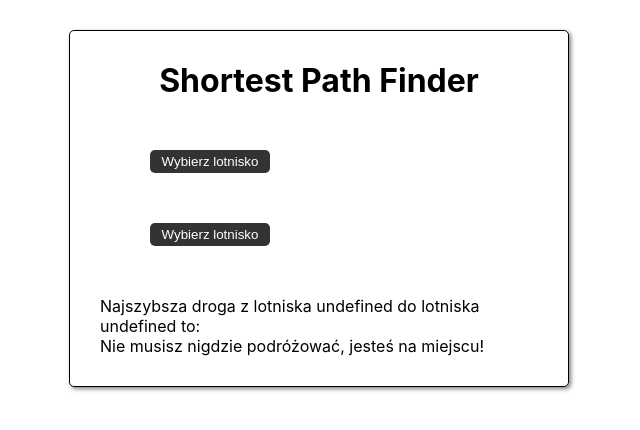
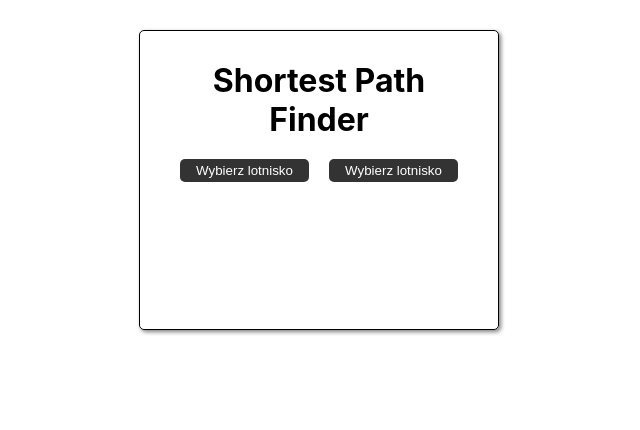
Before and after one commit to coolpandadev/shortest-path-finder-airport, a React (Create React App) app: page / in a window 1280 px wide. Shown: the top 430 px of the page, without its empty margins (321-961 px from the left). Built offline with nearby package versions, Linux system fonts and the light colour scheme.

Commit message:
made some few smaller changes in app display

```diff
--- a/src/App.js
+++ b/src/App.js
@@ -17,15 +17,19 @@ function App() {
 		setPath(bfs(startLoc, endLoc))
 	}, [startLoc, endLoc])
 
+	const paragraphDisplay = startLoc !== undefined && endLoc !== undefined ? { display: 'block' } : { display: 'none' }
+
 	return (
 		<div className='container'>
 			<h1 className='header'>Shortest Path Finder</h1>
 
-			<Select options={airports} onClick={submitStartAirportChange} currentAirport={startLoc} />
-			<Select options={airports} onClick={submitEndAirportChange} currentAirport={endLoc} />
+			<div className='select-container'>
+				<Select options={airports} onClick={submitStartAirportChange} currentAirport={startLoc} />
+				<Select options={airports} onClick={submitEndAirportChange} currentAirport={endLoc} />
+			</div>
 
-			<p>{`Najszybsza droga z lotniska ${startLoc} do lotniska ${endLoc} to:  `}</p>
-			<p>{path}</p>
+			<p style={paragraphDisplay}>{`Najszybsza droga z lotniska ${startLoc} do lotniska ${endLoc} to:  `}</p>
+			<p style={paragraphDisplay}>{path}</p>
 		</div>
 	)
 }
--- a/src/App.scss
+++ b/src/App.scss
@@ -7,7 +7,7 @@
 }
 
 .container {
-	max-width: 500px;
+	max-width: 360px;
 	margin: 30px auto;
 	// overflow: auto;
 	min-height: 300px;
@@ -22,3 +22,7 @@
 	text-align: center;
 	margin-bottom: 20px;
 }
+.select-container {
+	width: 100%;
+	display: flex;
+}
--- a/src/sass/custom-select.scss
+++ b/src/sass/custom-select.scss
@@ -1,8 +1,9 @@
 @import './mixins';
 .custom-select {
 	position: relative;
-	margin: 50px;
-	width: 120px;
+	margin: 10px;
+	margin-top: 0;
+	width: 100%;
 	.select-btn {
 		border-radius: 5px;
 		background-color: #333;
```
